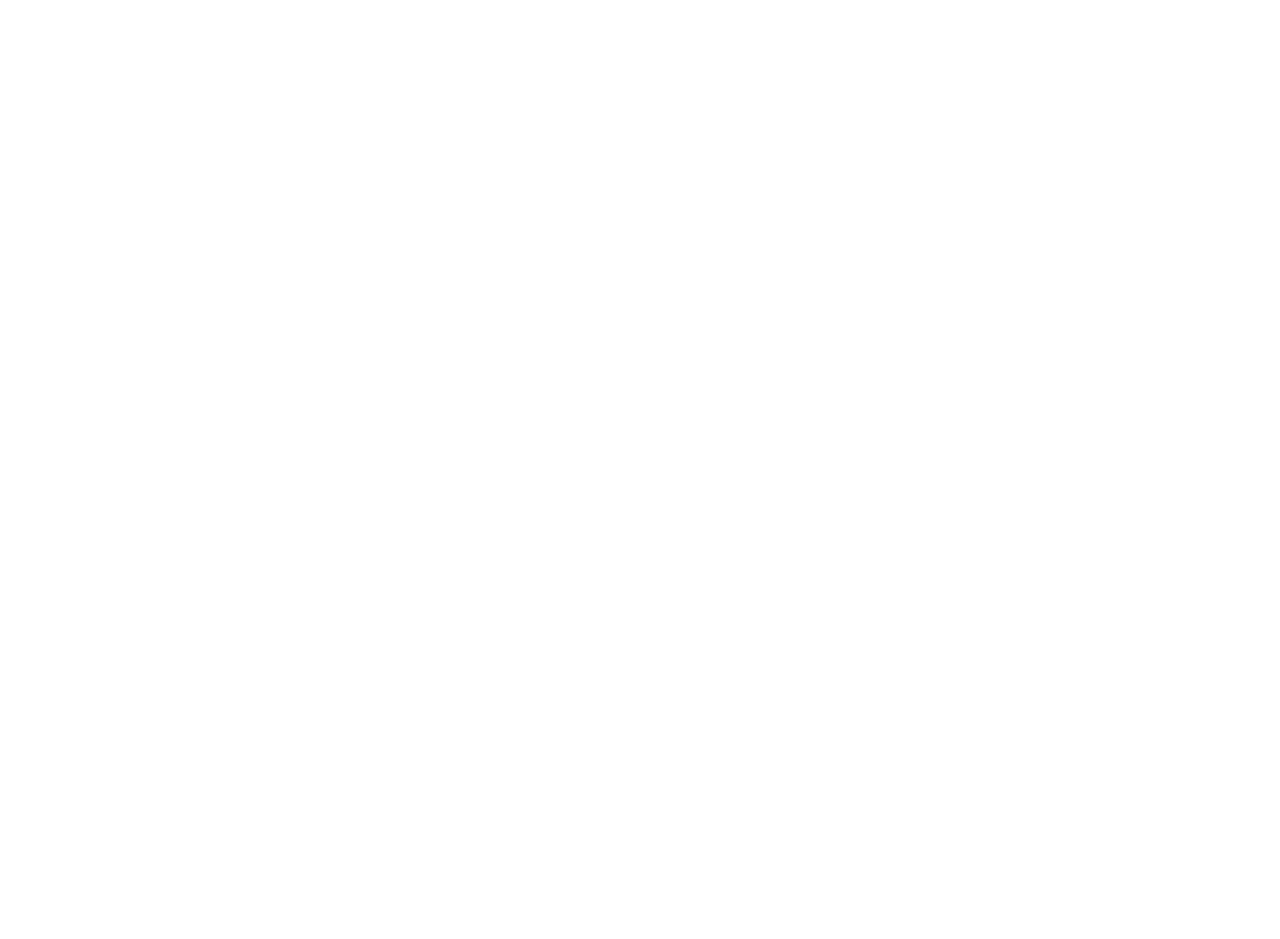
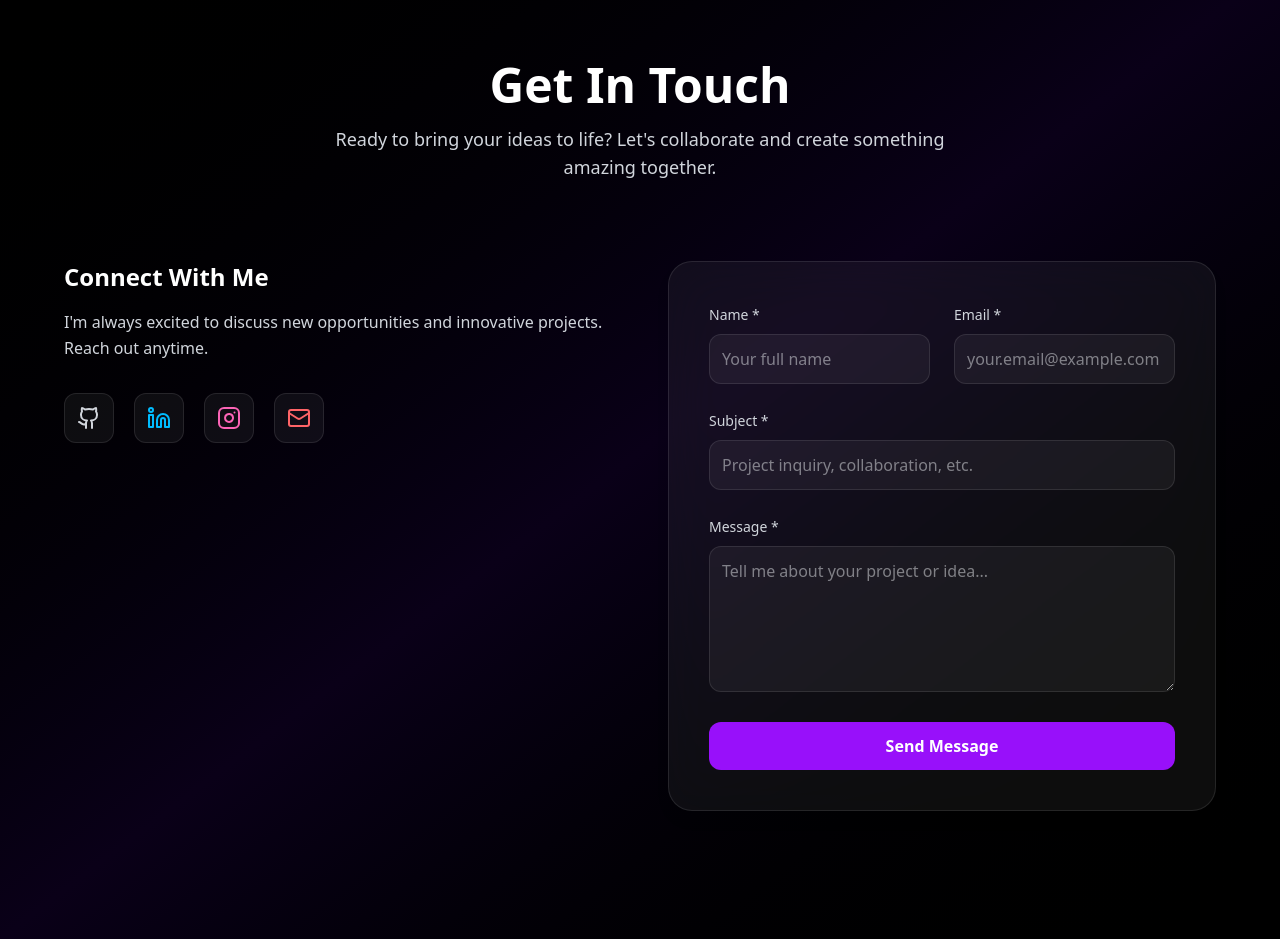
Before and after one commit to yohanis-Tasfa/my-portfolio, a React (Vite) app in the folder my-portfolio/: page / in a window 1280 px wide. Shown: the part 3640-4579 px from the top of the page. Before the commit the page ends 3605 px from the top, so only its background shows below. Built offline with nearby package versions, Linux system fonts and the light colour scheme.

Commit message:
contact section

```diff
--- a/my-portfolio/package.json
+++ b/my-portfolio/package.json
@@ -15,6 +15,7 @@
     "lucide-react": "^0.554.0",
     "react": "^19.2.0",
     "react-dom": "^19.2.0",
+    "react-toastify": "^11.0.5",
     "tailwindcss": "^4.1.17"
   },
   "devDependencies": {
--- a/my-portfolio/src/App.jsx
+++ b/my-portfolio/src/App.jsx
@@ -1,4 +1,6 @@
+import { ToastContainer } from "react-toastify";
 import About from "./components/About";
+import Contact from "./components/Contact";
 import Hero from "./components/Hero";
 import Navbar from "./components/Navbar";
 import Projects from "./components/Projects";
@@ -7,11 +9,13 @@
 function App() {
   return (
     <div className="min-h-screen">
+      <ToastContainer />
       <Navbar />
       <Hero />
       <About />
       <Skills />
       <Projects />
+      <Contact />
     </div>
   );
 }
--- /dev/null
+++ b/my-portfolio/src/components/Contact.jsx
@@ -0,0 +1,182 @@
+import React from "react";
+import { motion } from "framer-motion";
+import { toast } from "react-toastify";
+import { Github, Linkedin, Instagram, Mail } from "lucide-react";
+
+const container = {
+  hidden: { opacity: 0, y: 30 },
+  show: {
+    opacity: 1,
+    y: 0,
+    transition: { duration: 1, ease: "easeOut" },
+  },
+};
+
+export default function Contact() {
+  const [result, setResult] = React.useState("");
+
+  const onSubmit = async (event) => {
+    event.preventDefault();
+    setResult("Sending...");
+    const formData = new FormData(event.target);
+
+    // REQUIRED: Add access key
+    formData.append("access_key", "87e29567-f3dc-4bb0-864b-ae8acf44f584");
+
+    const response = await fetch("https://api.web3forms.com/submit", {
+      method: "POST",
+      body: formData,
+    });
+
+    const data = await response.json();
+
+    if (data.success) {
+      setResult("");
+      toast.success("Form Submitted Successfully ✔");
+
+      event.target.reset();
+    } else {
+      console.log("Error", data);
+      toast.error(data.message || "Something went wrong");
+      setResult("");
+    }
+  };
+
+  return (
+    <section
+      id="contact"
+      className="min-h-screen pt-24 pb-32 px-6 relative overflow-hidden"
+    >
+      <div className="absolute inset-0 bg-gradient-to-br from-black via-[#0a0018] to-black"></div>
+
+      <motion.div
+        variants={container}
+        initial="hidden"
+        whileInView="show"
+        viewport={{ once: true }}
+        className="relative max-w-6xl mx-auto"
+      >
+        <h1 className="text-center text-4xl md:text-5xl font-bold text-white">
+          Get In Touch
+        </h1>
+
+        <p className="text-center text-gray-300 mt-4 max-w-2xl mx-auto text-lg">
+          Ready to bring your ideas to life? Let's collaborate and create
+          something amazing together.
+        </p>
+
+        <div className="mt-20 grid md:grid-cols-2 gap-14">
+          <div>
+            <h2 className="text-2xl font-semibold text-white mb-4">
+              Connect With Me
+            </h2>
+
+            <p className="text-gray-300 leading-relaxed mb-8">
+              I'm always excited to discuss new opportunities and innovative
+              projects. Reach out anytime.
+            </p>
+
+            <div className="flex gap-5 mt-4">
+              <a
+                href="https://github.com/yohanis-Tasfa"
+                target="_blank"
+                className="p-3 rounded-xl bg-white/5 border border-white/10 hover:bg-white/10 transition"
+              >
+                <Github className="text-gray-300" size={24} />
+              </a>
+
+              <a
+                href="https://www.linkedin.com/in/yohanis-tasfa-93158b374"
+                target="_blank"
+                className="p-3 rounded-xl bg-white/5 border border-white/10 hover:bg-white/10 transition"
+              >
+                <Linkedin className="text-sky-400" size={24} />
+              </a>
+
+              <a
+                href="https://www.instagram.com/yoni__jo/"
+                target="_blank"
+                className="p-3 rounded-xl bg-white/5 border border-white/10 hover:bg-white/10 transition"
+              >
+                <Instagram className="text-pink-400" size={24} />
+              </a>
+
+              <a
+                href="mailto:yohanistesfa457@gmail.com"
+                className="p-3 rounded-xl bg-white/5 border border-white/10 hover:bg-white/10 transition"
+              >
+                <Mail className="text-red-400" size={24} />
+              </a>
+            </div>
+          </div>
+
+          {/* FORM */}
+          <motion.form
+            onSubmit={onSubmit}
+            variants={container}
+            className="bg-white/5 backdrop-blur-xl border border-white/10 p-8 md:p-10 rounded-3xl shadow-lg"
+          >
+            <input
+              type="hidden"
+              name="from_name"
+              value="Portfolio Contact Form"
+            />
+
+            <div className="grid md:grid-cols-2 gap-6">
+              <div>
+                <label className="text-gray-300 text-sm">Name *</label>
+                <input
+                  type="text"
+                  name="name"
+                  required
+                  placeholder="Your full name"
+                  className="w-full mt-2 p-3 bg-white/5 border border-white/10 rounded-xl text-gray-200"
+                />
+              </div>
+
+              <div>
+                <label className="text-gray-300 text-sm">Email *</label>
+                <input
+                  type="email"
+                  name="email"
+                  required
+                  placeholder="your.email@example.com"
+                  className="w-full mt-2 p-3 bg-white/5 border border-white/10 rounded-xl text-gray-200"
+                />
+              </div>
+            </div>
+
+            <div className="mt-6">
+              <label className="text-gray-300 text-sm">Subject *</label>
+              <input
+                type="text"
+                name="subject"
+                required
+                placeholder="Project inquiry, collaboration, etc."
+                className="w-full mt-2 p-3 bg-white/5 border border-white/10 rounded-xl text-gray-200"
+              />
+            </div>
+
+            <div className="mt-6">
+              <label className="text-gray-300 text-sm">Message *</label>
+              <textarea
+                rows="5"
+                name="message"
+                required
+                placeholder="Tell me about your project or idea..."
+                className="w-full mt-2 p-3 bg-white/5 border border-white/10 rounded-xl text-gray-200"
+              ></textarea>
+            </div>
+
+            <button
+              type="submit"
+              className="mt-6 w-full flex items-center justify-center gap-2 bg-purple-600 hover:bg-purple-700 transition text-white p-3 rounded-xl font-semibold"
+            >
+              {result ? result : "Send Message"}
+            </button>
+          </motion.form>
+        </div>
+      </motion.div>
+    </section>
+  );
+}
```
Also changed, not shown: 1 other file (tests, documents, lock files or other folders).
